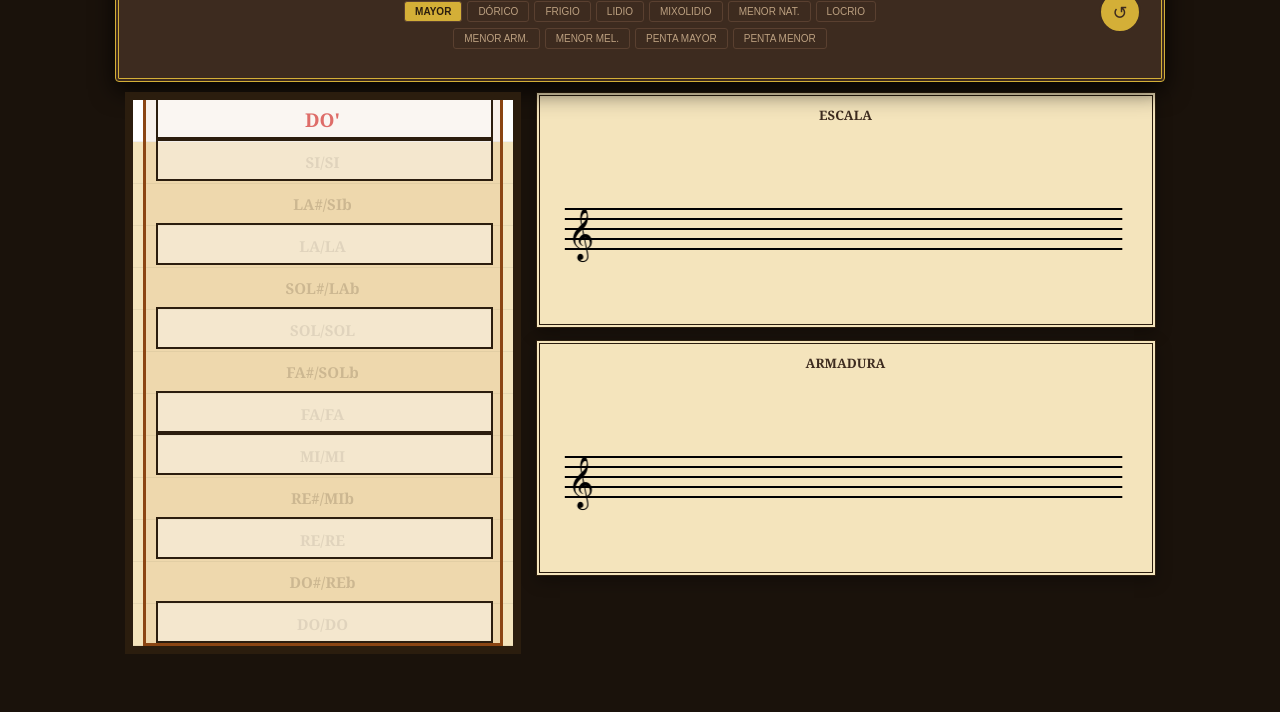
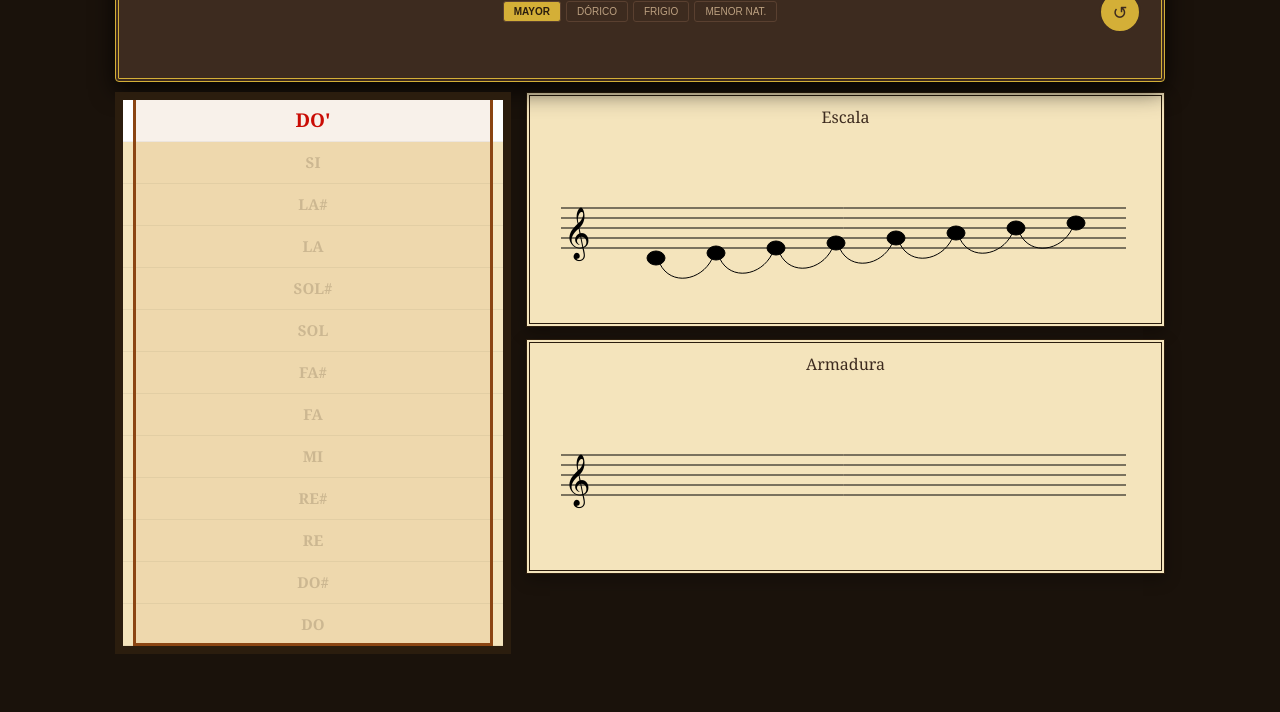
Before and after one commit to pacoaragon61-bot/Escalimetro, a plain HTML site: page index.html in a window 1280 px wide. Shown: the part 88-800 px from the top of the page. Drawn offline with Linux system fonts and the light colour scheme.

Commit message:
Update index.html

```diff
--- a/index.html
+++ b/index.html
@@ -6,23 +6,16 @@
     <meta name="theme-color" content="#3d2b1f">
     <meta name="mobile-web-app-capable" content="yes">
     <link rel="manifest" href="manifest.json">
-    <title>Escalímetro Pro - Perfección Final</title>
+    <title>Escalímetro Pro</title>
     <style>
         :root { --alto-nota: 42px; --ancho-total: 1050px; --ancho-esca: 380px; --oro: #d4af37; --pergamino: #f4e4bc; }
         body { font-family: 'Georgia', serif; background: #1a120b; display: flex; flex-direction: column; align-items: center; padding: 10px; color: #3d2b1f; user-select: none; margin: 0; overscroll-behavior: none; }
-
-        /* Ajuste para que en el móvil no se vea gigante */
-        @media (max-width: 1060px) {
-            body { transform: scale(0.85); transform-origin: top center; }
-        }
-
+        @media (max-width: 1060px) { body { transform: scale(0.85); transform-origin: top center; } }
         #panel-control { background: #3d2b1f; padding: 12px 20px; border-radius: 4px; margin-bottom: 10px; border: 4px double var(--oro); width: var(--ancho-total); box-shadow: 0 8px 25px rgba(0,0,0,0.8); position: relative; display: flex; flex-direction: column; align-items: center; box-sizing: border-box; height: 160px; }
         #instrucciones { position: absolute; left: 20px; top: 15px; width: 230px; color: var(--oro); font-size: 11px; line-height: 1.2; text-align: left; opacity: 0.9; font-style: italic; }
         #wrapper-tonalidad { display: flex; align-items: center; gap: 20px; margin-bottom: 10px; margin-top: 5px; width: 55%; justify-content: center; }
         #tonalidad { font-size: 30px; font-variant: small-caps; font-weight: bold; color: var(--oro); border-bottom: 1px solid var(--oro); padding-bottom: 6px; text-align: center; flex-grow: 1; }
         .btn-enarmonico { background: var(--oro); border: 2px solid #2b1d0e; color: #1a120b; border-radius: 4px; padding: 5px 12px; cursor: pointer; font-weight: bold; font-size: 18px; box-shadow: 0 3px 0 #8b6d1b; }
-        @keyframes parpadeo-oro { 0% { background: var(--oro); } 50% { background: #fff; box-shadow: 0 0 15px #fff; } 100% { background: var(--oro); } }
-        .animar-aviso { animation: parpadeo-oro 1.5s infinite; }
         #controles-derecha { position: absolute; right: 20px; top: 15px; display: flex; flex-direction: column; gap: 8px; }
         .btn-redondo { background: var(--oro); border-radius: 50%; width: 38px; height: 38px; display: flex; align-items: center; justify-content: center; cursor: pointer; border: 2px solid #3d2b1f; font-size: 18px; }
         .grupo-botones { display: flex; gap: 5px; justify-content: center; margin-bottom: 6px; width: 100%; }
@@ -38,38 +31,27 @@
         .nota.tonica-roja { color: #cc0000 !important; font-size: 19px !important; z-index: 10; font-weight: 900; }
         #molde { position: absolute; bottom: 0; left: 10px; right: 10px; height: calc(42px * 13); background: rgba(184, 115, 51, 0.1); border: 3px solid #8b4513; z-index: 100; pointer-events: none; }
         .hueco { position: absolute; width: 94%; height: 38px; left: 3%; border: 2px solid #2b1d0e; background: rgba(255,255,255,0.4); cursor: pointer; pointer-events: auto; }
-        #area-musical { width: 620px; display: flex; flex-direction: column; gap: 12px; flex-shrink: 0; }
-        .box-pentagrama { background: var(--pergamino); border: 4px double #2b1d0e; padding: 10px; box-shadow: 0 5px 15px rgba(0,0,0,0.3); text-align: center; }
-        .box-pentagrama span { font-weight: bold; text-transform: uppercase; font-size: 13px; color: #3d2b1f; margin-bottom: 5px; display: block; }
-        canvas { width: 100%; height: 180px; }
+        .box-pentagrama { background: var(--pergamino); border: 4px double #2b1d0e; padding: 10px; box-shadow: 0 5px 15px rgba(0,0,0,0.3); text-align: center; margin-bottom: 12px; }
+        canvas { width: 600px; height: 180px; }
     </style>
 </head>
 <body>
     <div id="panel-control">
-        <div id="instrucciones">Desliza para elegir tónica.<br>Pulsa para el MODO.<br>Usa flechas si parpadea.</div>
+        <div id="instrucciones">Desliza para elegir tónica.</div>
         <div id="controles-derecha">
             <div class="btn-redondo" onclick="reproducirEscala()">🔊</div>
             <div class="btn-redondo" onclick="resetScroll()">↺</div>
         </div>
         <div id="wrapper-tonalidad">
-            <div id="btn-bemol" class="btn-enarmonico" onclick="ajustarEnarmonia(-1)">♭</div>
+            <div class="btn-enarmonico" onclick="ajustarEnarmonia(-1)">♭</div>
             <span id="tonalidad">Cargando...</span>
-            <div id="btn-sostenido" class="btn-enarmonico" onclick="ajustarEnarmonia(1)">♯</div>
+            <div class="btn-enarmonico" onclick="ajustarEnarmonia(1)">♯</div>
         </div>
         <div class="grupo-botones">
             <button onclick="cambiarEscala('mayor', this)" class="active">MAYOR</button>
             <button onclick="cambiarEscala('dorico', this)">DÓRICO</button>
             <button onclick="cambiarEscala('frigio', this)">FRIGIO</button>
-            <button onclick="cambiarEscala('lidio', this)">LIDIO</button>
-            <button onclick="cambiarEscala('mixolidio', this)">MIXOLIDIO</button>
             <button onclick="cambiarEscala('menorNat', this)">MENOR NAT.</button>
-            <button onclick="cambiarEscala('locrio', this)">LOCRIO</button>
-        </div>
-        <div class="grupo-botones">
-            <button onclick="cambiarEscala('menorArm', this)">MENOR ARM.</button>
-            <button onclick="cambiarEscala('menorMel', this)">MENOR MEL.</button>
-            <button onclick="cambiarEscala('pentamayor', this)">PENTA MAYOR</button>
-            <button onclick="cambiarEscala('pentamenor', this)">PENTA MENOR</button>
         </div>
     </div>
     <div id="cuerpo-herramienta">
@@ -81,40 +63,13 @@
     </div>
 <script>
     const DATOS_NOTAS = [{s:"DO",b:"DO",p:0,alt:0},{s:"DO#",b:"REb",p:0,alt:7},{s:"RE",b:"RE",p:1,alt:2},{s:"RE#",b:"MIb",p:1,alt:-3},{s:"MI",b:"MI",p:2,alt:4},{s:"FA",b:"FA",p:3,alt:-1},{s:"FA#",b:"SOLb",p:3,alt:6},{s:"SOL",b:"SOL",p:4,alt:1},{s:"SOL#",b:"LAb",p:4,alt:-4},{s:"LA",b:"LA",p:5,alt:3},{s:"LA#",b:"SIb",p:5,alt:-2},{s:"SI",b:"SI",p:6,alt:5}];
-    const ESTRUCTURAS = {mayor:[0,2,4,5,7,9,11,12],menorNat:[0,2,3,5,7,8,10,12],dorico:[0,2,3,5,7,9,10,12],frigio:[0,1,3,5,7,8,10,12],lidio:[0,2,4,6,7,9,11,12],mixolidio:[0,2,4,5,7,9,10,12],locrio:[0,1,3,5,6,8,10,12],menorArm:[0,2,3,5,7,8,11,12],menorMel:[0,2,3,5,7,9,11,12],pentamayor:[0,2,4,7,9,12],pentamenor:[0,3,5,7,10,12]};
-    const MODS = {mayor:0,menorNat:-3,dorico:-2,frigio:-4,lidio:1,mixolidio:-1,locrio:-5,menorArm:-3,menorMel:-3,pentamayor:0,pentamenor:-3};
-    const NOMBRES_ESCALAS = {mayor:"MAYOR",menorNat:"MENOR NAT.",dorico:"DÓRICO",frigio:"FRIGIO",lidio:"LIDIO",mixolidio:"MIXOLIDIO",locrio:"LOCRIO",menorArm:"MENOR ARM.",menorMel:"MENOR MEL.",pentamayor:"PENTA MAYOR",pentamenor:"PENTA MENOR"};
+    const ESTRUCTURAS = {mayor:[0,2,4,5,7,9,11,12],menorNat:[0,2,3,5,7,8,10,12],dorico:[0,2,3,5,7,9,10,12],frigio:[0,1,3,5,7,8,10,12]};
+    const MODS = {mayor:0,menorNat:-3,dorico:-2,frigio:-4};
     const view = document.getElementById('viewport');
     const audioCtx = new (window.AudioContext || window.webkitAudioContext)();
-    let escalaActiva = 'mayor', enarmoniaManual = 0, displayT_Global = "";
+    let escalaActiva = 'mayor', enarmoniaManual = 0;
 
-    function esEnarmonicoHabilitado(n){
-        if(escalaActiva==='mayor' && (n===11||n===1||n===6)) return true;
-        if(escalaActiva.includes('menor') && (n===3||n===8||n===10)) return true;
-        return false;
-    }
-
-    function ajustarEnarmonia(v){
-        const n = ((24 - Math.round((view.scrollTop + 504) / 42)) % 12 + 12) % 12;
-        if(esEnarmonicoHabilitado(n)){ enarmoniaManual = v; draw(); }
-    }
-
-    function obtenerOrtografia(tObj, modo, grado, semi){
-        let semiN = (semi % 12 + 12) % 12;
-        let prefS = (tObj.alt + MODS[modo] >= 0);
-        if(enarmoniaManual===1) prefS=true; if(enarmoniaManual===-1) prefS=false;
-        if(tObj.s==="SI" && enarmoniaManual===-1 && modo==='mayor') return ["DOb","REb","MIb","FAb","SOLb","LAb","SIb","DOb"][grado];
-        if(prefS){
-            if(tObj.s==="SOL" && semiN===0) return "DO"; if(tObj.s==="DO" && semiN===5) return "FA";
-            if(tObj.s==="LA" && (semiN===0||semiN===5)) return semiN===0?"DO":"FA";
-            if(tObj.s==="MI" && semiN===0) return "DO";
-            if(semiN===5 && !["DO","SOL","LA","MI"].includes(tObj.s)) return "MI#";
-            if(semiN===0 && !["DO","RE","LA","MI"].includes(tObj.s)) return "SI#";
-        } else {
-            if(tObj.s==="FA" && semiN===4) return "MI";
-        }
-        return prefS ? DATOS_NOTAS[semiN].s : DATOS_NOTAS[semiN].b;
-    }
+    function ajustarEnarmonia(v){ enarmoniaManual = v; draw(); }
 
     function draw(){
         const tIdx = 24 - Math.round((view.scrollTop + 504) / 42);
@@ -122,31 +77,41 @@
         const notaT = DATOS_NOTAS[norm];
         let prefS = (notaT.alt + MODS[escalaActiva] >= 0);
         if(enarmoniaManual===1) prefS=true; if(enarmoniaManual===-1) prefS=false;
-        let dT = prefS ? notaT.s : notaT.b;
-        if(norm===11 && !prefS) dT="DOb";
-        displayT_Global = dT;
-        document.getElementById('tonalidad').innerText = dT + " " + NOMBRES_ESCALAS[escalaActiva];
+        document.getElementById('tonalidad').innerText = (prefS ? notaT.s : notaT.b) + " " + escalaActiva.toUpperCase();
 
-        // Dibujo de pentagramas (simplificado para que funcione siempre)
-        const ctxE=document.getElementById('canvasEscala').getContext('2d'), ctxA=document.getElementById('canvasArmadura').getContext('2d');
-        [ctxE, ctxA].forEach(c=>{c.clearRect(0,0,600,180);c.strokeStyle='#000';c.lineWidth=1.8;for(let i=0;i<5;i++){let y=80+i*10;c.beginPath();c.moveTo(15,y);c.lineTo(580,y);c.stroke();}c.fillStyle='#000';c.font='45px serif';c.fillText('𝄞',18,120);});
+        const ctxE=document.getElementById('canvasEscala').getContext('2d');
+        const ctxA=document.getElementById('canvasArmadura').getContext('2d');
+        [ctxE, ctxA].forEach(c=>{
+            c.clearRect(0,0,600,180); c.strokeStyle='#000';
+            for(let i=0;i<5;i++){ let y=80+i*10; c.beginPath(); c.moveTo(15,y); c.lineTo(580,y); c.stroke(); }
+            c.fillStyle='#000'; c.font='45px serif'; c.fillText('𝄞',18,120);
+        });
+
+        // Dibujar notas en el pentagrama
+        const pT = {0:0,1:prefS?0:1,2:1,3:prefS?1:2,4:2,5:3,6:prefS?3:4,7:4,8:prefS?4:5,9:5,10:prefS?5:6,11:prefS?6:0}[norm];
+        ESTRUCTURAS[escalaActiva].forEach((inter, idx)=>{
+            const x=110+idx*60, y=130-(pT+idx)*5;
+            ctxE.beginPath(); ctxE.ellipse(x,y,9,7,0,0,2*Math.PI); ctxE.fill(); ctxE.stroke();
+            if(idx < ESTRUCTURAS[escalaActiva].length - 1){
+                const nx=110+(idx+1)*60, ny=130-(pT+idx+1)*5;
+                ctxE.beginPath(); ctxE.moveTo(x+4,y+6); ctxE.bezierCurveTo(x+15,y+28,nx-15,ny+28,nx-4,ny+6); ctxE.stroke();
+            }
+        });
 
         const col=document.getElementById('columna-notas'); col.innerHTML='';
-        const estA=ESTRUCTURAS[escalaActiva];
         for(let i=24;i>=0;i--){
-            const d=document.createElement('div'), rel=i-tIdx; const esE=estA.includes(rel);
+            const d=document.createElement('div'), rel=i-tIdx, esE=ESTRUCTURAS[escalaActiva].includes(rel);
             d.className='nota'+(esE?' resaltada':'')+(rel===0?' tonica-roja':'');
-            if(esE){ d.innerText=obtenerOrtografia(notaT,escalaActiva,estA.indexOf(rel),i)+(i>=12?"'":""); }
-            else { d.innerText=DATOS_NOTAS[i%12].s+"/"+DATOS_NOTAS[i%12].b+(i>=12?"'":""); }
+            d.innerText=(prefS?DATOS_NOTAS[i%12].s:DATOS_NOTAS[i%12].b)+(i>=12?"'":"");
             d.style.bottom=(i*42)+"px"; col.appendChild(d);
         }
     }
-    function play(f,t=0){const o=audioCtx.createOscillator(),g=audioCtx.createGain();o.type='triangle';o.frequency.value=f;g.gain.setValueAtTime(0.15,audioCtx.currentTime+t);g.gain.exponentialRampToValueAtTime(0.0001,audioCtx.currentTime+t+0.8);o.connect(g);g.connect(audioCtx.destination);o.start(audioCtx.currentTime+t);o.stop(audioCtx.currentTime+t+0.8);}
-    function cambiarEscala(tipo,btn){escalaActiva=tipo;enarmoniaManual=0;const m=document.getElementById('molde');m.innerHTML='';ESTRUCTURAS[tipo].forEach(inter=>{const h=document.createElement('div');h.className='hueco';h.style.bottom=(inter*42)+"px";h.onmousedown=()=>play(261.63*Math.pow(2,((24-Math.round((view.scrollTop+504)/42))+inter-12)/12));m.appendChild(h);});document.querySelectorAll('button').forEach(b=>b.classList.remove('active'));btn.classList.add('active');draw();}
+    function play(f,t=0){const o=audioCtx.createOscillator(),g=audioCtx.createGain();o.type='triangle';o.frequency.value=f;g.gain.setValueAtTime(0.1,audioCtx.currentTime+t);g.gain.exponentialRampToValueAtTime(0.0001,audioCtx.currentTime+t+0.6);o.connect(g);g.connect(audioCtx.destination);o.start(audioCtx.currentTime+t);o.stop(audioCtx.currentTime+t+0.6);}
     function reproducirEscala(){const b=24-Math.round((view.scrollTop+504)/42);ESTRUCTURAS[escalaActiva].forEach((n,i)=>play(261.63*Math.pow(2,(b+n-12)/12),i*0.4));}
+    function cambiarEscala(tipo,btn){escalaActiva=tipo;enarmoniaManual=0;document.querySelectorAll('button').forEach(b=>b.classList.remove('active'));btn.classList.add('active');draw();}
     function resetScroll(){view.scrollTo({top:view.scrollHeight,behavior:'smooth'});}
-    view.addEventListener('scroll',()=>{enarmoniaManual=0;draw();clearTimeout(window.sn);window.sn=setTimeout(()=>view.scrollTo({top:Math.round(view.scrollTop/42)*42,behavior:'smooth'}),100);});
-    window.onload=()=>{cambiarEscala('mayor',document.querySelector('button'));view.scrollTop=view.scrollHeight;};
+    view.addEventListener('scroll', draw);
+    window.onload=()=>{ cambiarEscala('mayor',document.querySelector('button')); view.scrollTop=view.scrollHeight; };
 </script>
 </body>
 </html>
```
